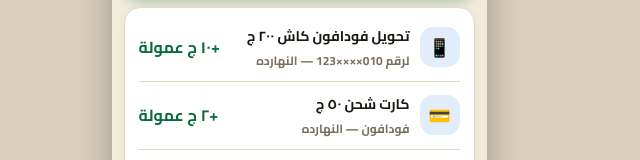
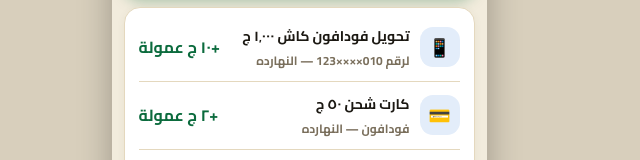
Before and after one commit to yafozkaraso174-ux/mahal, a plain HTML site: page mockups.html in a window 1280 px wide. Shown: the part 2167-2327 px from the top of the page, 341-981 px from the left. Drawn offline with Linux system fonts and the light colour scheme.

Commit message:
mockups: services example matches his voice note (1000 transfer, 10 fee)

```diff
--- a/mockups.html
+++ b/mockups.html
@@ -184,7 +184,7 @@ body{font-family:'Cairo',sans-serif;background:#D8CFBC;color:var(--ink);padding:
 <div class="hero"><div class="lbl">عمولات النهارده</div><div class="big">٣٥ ج</div>
 <div class="note" style="margin-top:2px">دخل صافي للمحل — بيتسجل في الربح وكشف اليوم</div></div>
 <div class="card" style="padding:6px 14px">
-<div class="item"><div class="av">📱</div><div class="nm">تحويل فودافون كاش ٢٠٠ ج<div class="pr">لرقم 010××××123 — النهارده</div></div><b style="color:var(--green)">+١٠ ج عمولة</b></div>
+<div class="item"><div class="av">📱</div><div class="nm">تحويل فودافون كاش ١٬٠٠٠ ج<div class="pr">لرقم 010××××123 — النهارده</div></div><b style="color:var(--green)">+١٠ ج عمولة</b></div>
 <div class="item"><div class="av">💳</div><div class="nm">كارت شحن ٥٠ ج<div class="pr">فودافون — النهارده</div></div><b style="color:var(--green)">+٢ ج عمولة</b></div>
 <div class="item"><div class="av">📱</div><div class="nm">استقبال تحويل ١٬٠٠٠ ج<div class="pr">النهارده</div></div><b style="color:var(--green)">+١٥ ج عمولة</b></div>
 </div>
```
